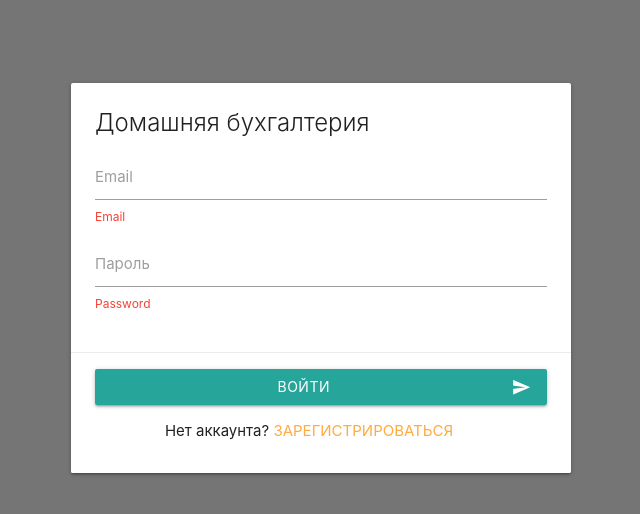
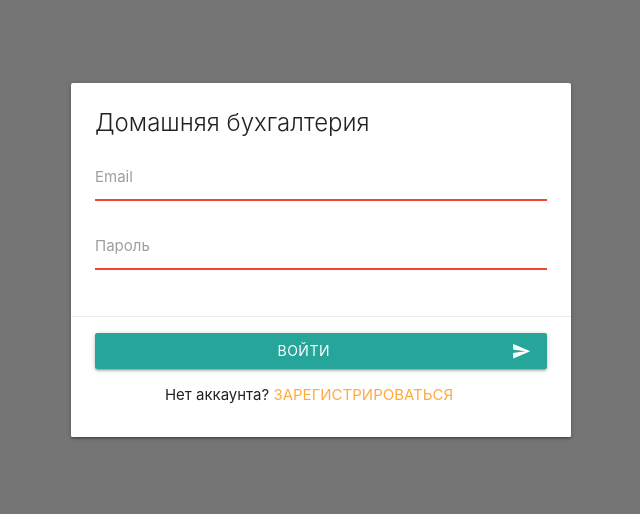
Before and after one commit to Draiking/vue-crm, a Vue app: page /login in a window 1280 px wide. Shown: the top 514 px of the page, without its empty margins (319-959 px from the left). Built offline with nearby package versions, Linux system fonts and the light colour scheme.

Commit message:
Валидация логина

```diff
--- a/package.json
+++ b/package.json
@@ -8,9 +8,13 @@
     "lint": "vue-cli-service lint"
   },
   "dependencies": {
+    "@vue/composition-api": "^1.0.0-beta.19",
+    "@vuelidate/core": "^2.0.0-alpha.7",
+    "@vuelidate/validators": "^2.0.0-alpha.5",
     "core-js": "^3.6.5",
     "materialize-css": "^1.0.0-rc.2",
     "register-service-worker": "^1.7.1",
+    "vee-validate": "^4.0.0-beta.19",
     "vue": "^3.0.0",
     "vue-router": "^4.0.0-0",
     "vuex": "^4.0.0-0"
--- a/src/main.js
+++ b/src/main.js
@@ -3,8 +3,9 @@ import {
 } from 'vue'
 import App from './App.vue'
 import './registerServiceWorker'
+import { VuelidatePlugin } from '@vuelidate/core'
 import router from './router'
 import store from './store'
 import 'materialize-css/dist/js/materialize'
 
-createApp(App).use(store).use(router).mount('#app')
+createApp(App).use(store).use(router).use(VuelidatePlugin).mount('#app')
--- a/src/views/Login.vue
+++ b/src/views/Login.vue
@@ -1,16 +1,31 @@
 <template>
-  <form class="card auth-card">
+  <form class="card auth-card" @submit.prevent="onLogin()">
     <div class="card-content">
       <span class="card-title">Домашняя бухгалтерия</span>
       <div class="input-field">
-        <input id="email" type="text" class="validate" />
+        <input
+          id="email"
+          type="text"
+          v-model.trim="userEmail"
+          :class="{ invalid: v$.userEmail.$invalid }"
+        />
         <label for="email">Email</label>
-        <small class="helper-text invalid">Email</small>
+        <small v-if="!v$.userEmail.required" class="helper-text invalid"
+          >Email</small
+        >
       </div>
       <div class="input-field">
-        <input id="password" type="password" class="validate" />
+        <input
+          id="password"
+          type="password"
+          :class="{ invalid: v$.userPassword.$invalid }"
+          v-model="v$.userPassword.$model"
+          class="validate"
+        />
         <label for="password">Пароль</label>
-        <small class="helper-text invalid">Password</small>
+        <small v-if="!v$.userPassword.required" class="helper-text invalid"
+          >Password</small
+        >
       </div>
     </div>
     <div class="card-action">
@@ -23,8 +38,55 @@
 
       <p class="center">
         Нет аккаунта?
-        <a href="/">Зарегистрироваться</a>
+        <router-link to="/registor">Зарегистрироваться</router-link>
       </p>
     </div>
   </form>
 </template>
+
+<script>
+import { ref } from "vue";
+import { useVuelidate } from "@vuelidate/core";
+import { required, email } from "@vuelidate/validators";
+
+export default {
+  name: "login",
+  data() {
+    return {};
+  },
+  methods: {
+    onLogin() {
+      this.v$.$touch();
+      if (!this.v$.$invalid) {
+        this.$router.push("/");
+      }
+
+      const formData = {
+        email: this.userEmail,
+        password: this.userPassword,
+      }
+
+      console.log(formData)
+    },
+  },
+  setup() {
+    const userEmail = ref("");
+    const userPassword = ref("");
+
+    const v$ = useVuelidate(
+      {
+        userEmail: {
+          required,
+          email,
+        },
+        userPassword: {
+          required,
+        },
+      },
+      { userEmail, userPassword }
+    );
+
+    return { v$, userEmail, userPassword };
+  },
+};
+</script>
```
Also changed, not shown: 1 other file (tests, documents, lock files or other folders).
